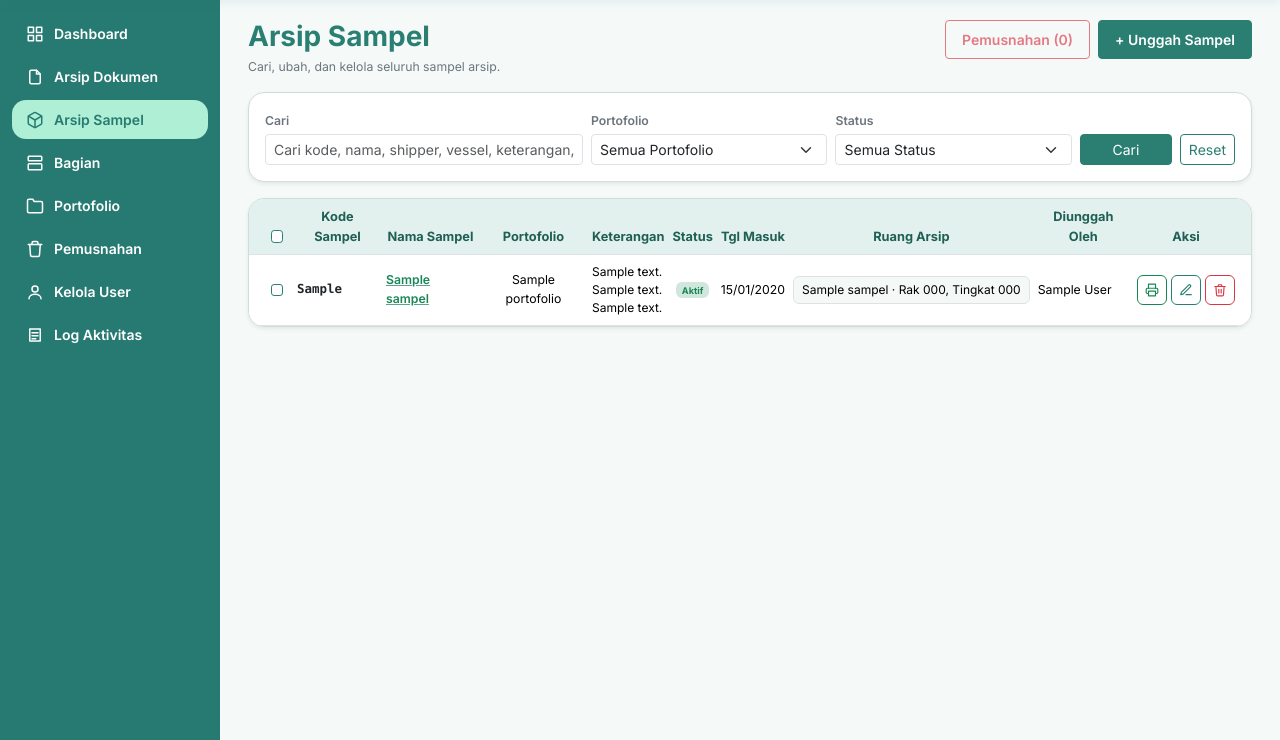
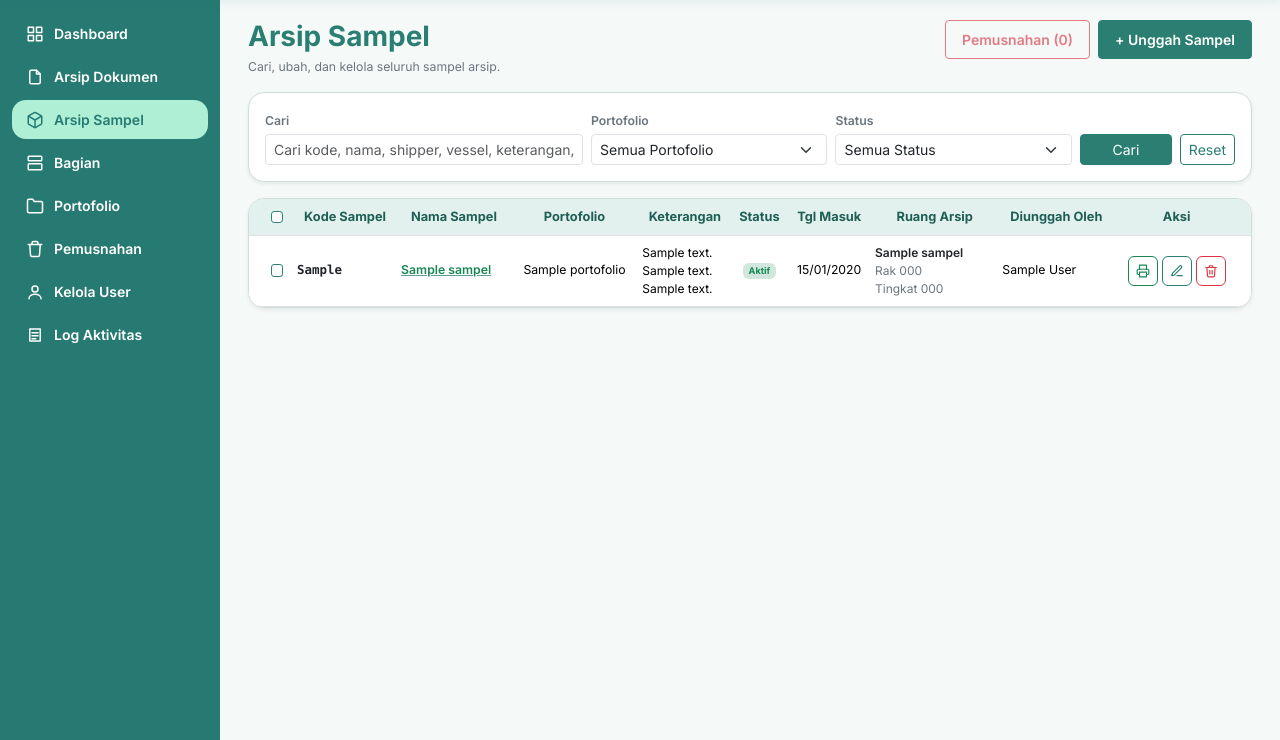
Before and after one commit to nesyaahlm/e-arsipsci, a Laravel app: page /sampel in a window 1280 px wide. Shown: the part 60-800 px from the top of the page. Run offline with Laravel 12, Linux system fonts and the light colour scheme; a user stored in the database is signed in; data comes from the database, SQL or seed files in the repository; tables that the repository leaves empty hold one stand-in row (values such as "Sample post"); grey boxes marked "Sample" are stand-in pictures; parts of the project's set-up code (start-up, migrations or seed data) failed here and were passed over.

Commit message:
pengubahan index sampel admin, dan kode sampel user admin

```diff
--- a/resources/views/admin/sampel/index.blade.php
+++ b/resources/views/admin/sampel/index.blade.php
@@ -142,11 +142,16 @@
 
                             <td class="py-2 text-center text-nowrap">{{ $item->tanggal_masuk_arsip?->format('d/m/Y') }}</td>
 
-                            <td class="py-2">
-                                <span class="d-inline-block text-nowrap rounded border px-2 py-1"
-                                      style="background-color: #f4f8f7; font-size: 0.75rem;">
-                                    {{ $item->nama_ruang_arsip }} &middot; Rak {{ $item->nomor_ruang_arsip }}@if (filled($item->nomor_tingkat_arsip)), Tingkat {{ $item->nomor_tingkat_arsip }}@endif
-                                </span>
+                            <td class="py-2" style="font-size: 0.75rem; min-width: 110px;">
+                                @if ($item->status === 'pemusnahan')
+                                    <span class="text-muted">-</span>
+                                @else
+                                    <div class="fw-semibold text-dark">{{ $item->nama_ruang_arsip ?: '-' }}</div>
+                                    <div class="text-secondary">Rak {{ $item->nomor_ruang_arsip ?: '-' }}</div>
+                                    @if (filled($item->nomor_tingkat_arsip))
+                                        <div class="text-secondary">Tingkat {{ $item->nomor_tingkat_arsip }}</div>
+                                    @endif
+                                @endif
                             </td>
                             <td class="py-2">{{ $item->pengunggah->name ?? '-' }}</td>
                             <td class="py-2 text-center pe-3">
```
